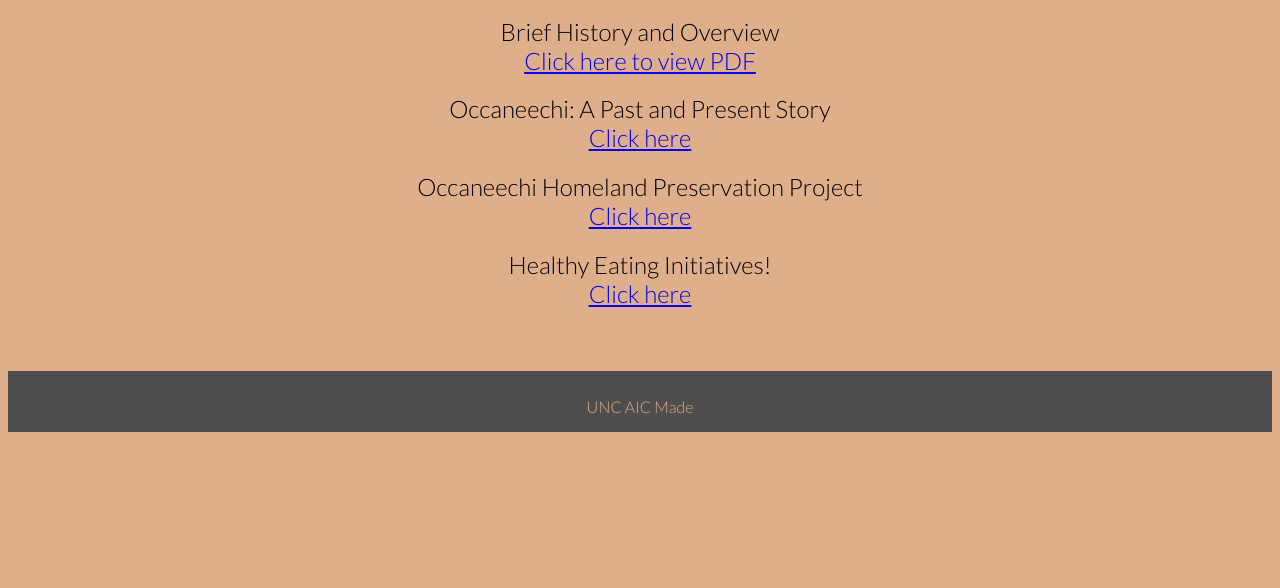
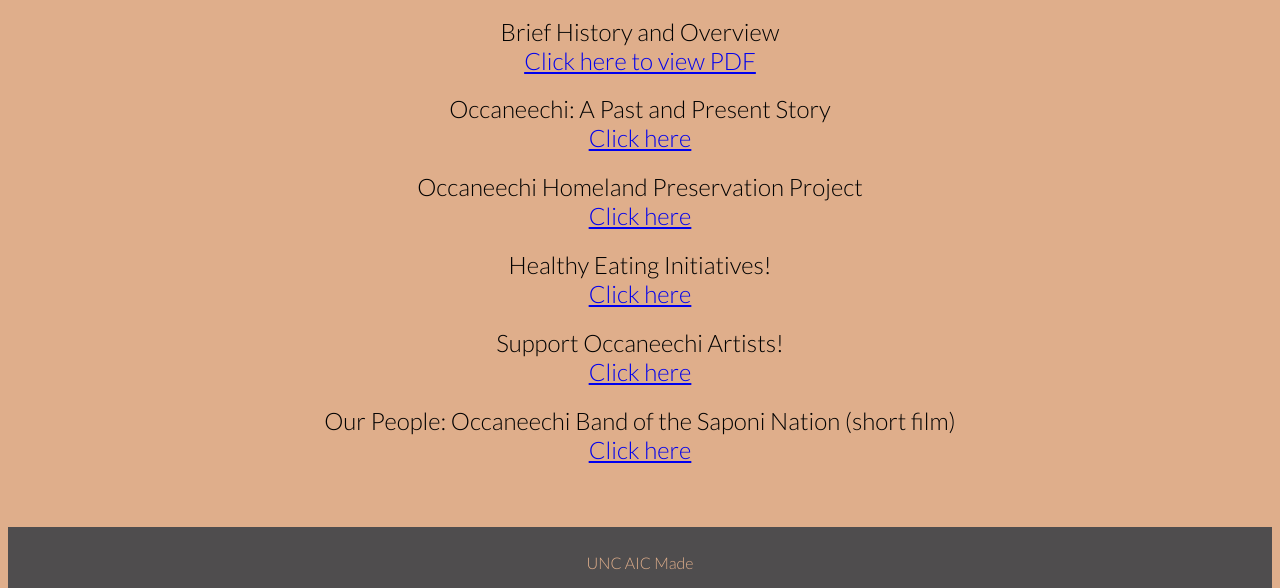
Before and after one commit to xbvazquez/-xbvazquez.github.io, a plain HTML site: page occaneechi.html in a window 1280 px wide. Shown: the part 299-887 px from the top of the page. Before the commit the page ends 800 px from the top, so only its background shows below. Drawn offline with Linux system fonts and the light colour scheme.

Commit message:
Update to pages

```diff
--- a/occaneechi.html
+++ b/occaneechi.html
@@ -45,6 +45,12 @@
         <h2>Healthy Eating Initiatives!<br>
             <a href="https://americanindianhealthyeating.unc.edu/healthy-native-north-carolinians-2/participating-tribes-and-urban-indian-organizations/occaneechi-band-of-the-saponi-nation/">Click here</a>
         </h2>
+        <h2>Support Occaneechi Artists!<br>
+            <a href="http://obsn.org/home/shop/">Click here</a>
+        </h2>
+        <h2>Our People: Occaneechi Band of the Saponi Nation (short film)<br>
+            <a href="https://youtu.be/vkfNy-YJz_A">Click here</a>
+        </h2>
     </div>
 
     <footer>
```
Also changed, not shown: coharie.html (+3 -0 lines), sappony.html (+3 -0 lines), waccamaw_siouan.html (+3 -0 lines), 1 other file.
